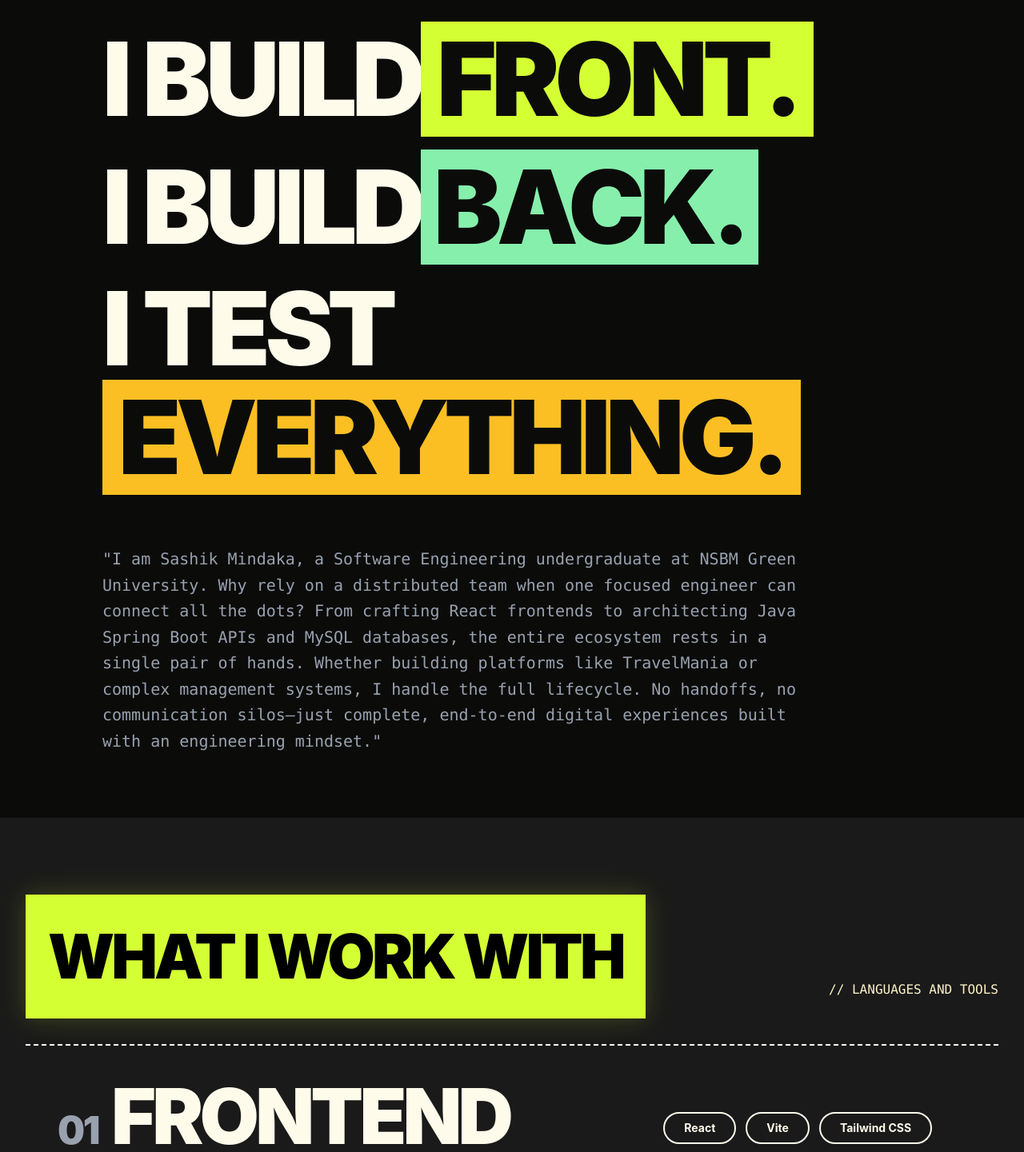
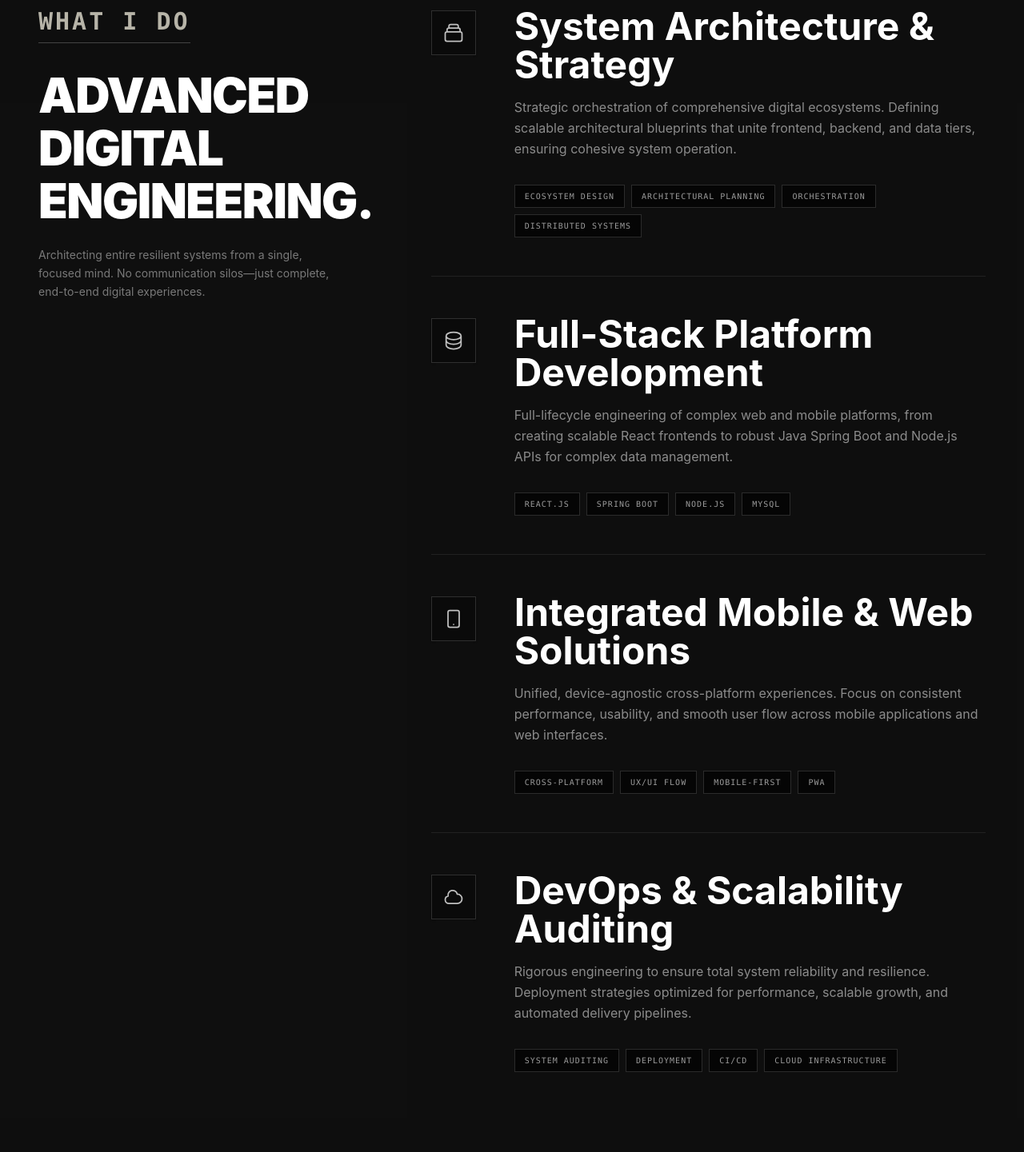
Before and after one commit to sashikmindaka1/profectional_portfolio1, a React (Vite) app in the folder my_profectional_portfolio/: page / in a window 1280 px wide. Shown: the part 888-2329 px from the top of the page at 80% size. Built offline with nearby package versions, Linux system fonts and the light colour scheme.

Commit message:
adding new project section

```diff
--- a/my_profectional_portfolio/src/App.jsx
+++ b/my_profectional_portfolio/src/App.jsx
@@ -21,9 +21,7 @@ function App() {
       <section id="manifesto">
         <ManifestoSection />
       </section>
-      <section id="about">
-        <AboutLanguages />
-      </section>
+
 
       <section id="projects">
         <Projects />
--- a/my_profectional_portfolio/src/components/ManifestoSection.jsx
+++ b/my_profectional_portfolio/src/components/ManifestoSection.jsx
@@ -1,71 +1,119 @@
-import React from 'react'
-import { motion } from 'framer-motion'
+import React from 'react';
 
-export default function ManifestoSection() {
+export default function ServicesSection() {
+
+  const services = [
+    {
+      id: 1,
+      title: "System Architecture & Strategy",
+      desc: "Strategic orchestration of comprehensive digital ecosystems. Defining scalable architectural blueprints that unite frontend, backend, and data tiers, ensuring cohesive system operation.",
+      tags: ["ECOSYSTEM DESIGN", "ARCHITECTURAL PLANNING", "ORCHESTRATION", "DISTRIBUTED SYSTEMS"],
+      icon: (
+        <svg className="w-7 h-7" fill="none" stroke="currentColor" viewBox="0 0 24 24">
+          <path strokeLinecap="round" strokeLinejoin="round" strokeWidth={1.5} d="M19 11H5m14 0a2 2 0 012 2v6a2 2 0 01-2 2H5a2 2 0 01-2-2v-6a2 2 0 012-2m14 0V9a2 2 0 00-2-2M5 11V9a2 2 0 012-2m0 0V5a2 2 0 012-2h6a2 2 0 012 2v2M7 7h10" />
+        </svg>
+      )
+    },
+    {
+      id: 2,
+      title: "Full-Stack Platform Development",
+      desc: "Full-lifecycle engineering of complex web and mobile platforms, from creating scalable React frontends to robust Java Spring Boot and Node.js APIs for complex data management.",
+      tags: ["REACT.JS", "SPRING BOOT", "NODE.JS", "MYSQL"],
+      icon: (
+        <svg className="w-7 h-7" fill="none" stroke="currentColor" viewBox="0 0 24 24">
+          <path strokeLinecap="round" strokeLinejoin="round" strokeWidth={1.5} d="M4 7v10c0 2.21 3.582 4 8 4s8-1.79 8-4V7M4 7c0 2.21 3.582 4 8 4s8-1.79 8-4M4 7c0-2.21 3.582-4 8-4s8 1.79 8 4m0 5c0 2.21-3.582 4-8 4s-8-1.79-8-4" />
+        </svg>
+      )
+    },
+    {
+      id: 3,
+      title: "Integrated Mobile & Web Solutions",
+      desc: "Unified, device-agnostic cross-platform experiences. Focus on consistent performance, usability, and smooth user flow across mobile applications and web interfaces.",
+      tags: ["CROSS-PLATFORM", "UX/UI FLOW", "MOBILE-FIRST", "PWA"],
+      icon: (
+        <svg className="w-7 h-7" fill="none" stroke="currentColor" viewBox="0 0 24 24">
+          <path strokeLinecap="round" strokeLinejoin="round" strokeWidth={1.5} d="M12 18h.01M8 21h8a2 2 0 002-2V5a2 2 0 00-2-2H8a2 2 0 00-2 2v14a2 2 0 002 2z" />
+        </svg>
+      )
+    },
+    {
+      id: 4,
+      title: "DevOps & Scalability Auditing",
+      desc: "Rigorous engineering to ensure total system reliability and resilience. Deployment strategies optimized for performance, scalable growth, and automated delivery pipelines.",
+      tags: ["SYSTEM AUDITING", "DEPLOYMENT", "CI/CD", "CLOUD INFRASTRUCTURE"],
+      icon: (
+        <svg className="w-7 h-7" fill="none" stroke="currentColor" viewBox="0 0 24 24">
+          <path strokeLinecap="round" strokeLinejoin="round" strokeWidth={1.5} d="M3 15a4 4 0 004 4h9a5 5 0 10-.1-9.999 5.002 5.002 0 10-9.78 2.096A4.001 4.001 0 003 15z" />
+        </svg>
+      )
+    }
+  ];
+
   return (
-    // Converted section to motion.section for scroll animations
-    <motion.section
-      className='bg-[#0B0C0A] overflow-hidden'
-      initial={{ opacity: 0, y: 50 }}
-      whileInView={{ opacity: 1, y: 0 }}
-      viewport={{ once: true, amount: 0.2 }}
-      transition={{ duration: 0.7, ease: "easeOut" }}
-    >
-      <div className='px-4 sm:px-8 md:px-12 lg:px-20 xl:px-32 pt-16 pb-20'>
+    <section className="w-full bg-[#050505]/96 text-[#C0C0C0] py-24 px-6 lg:px-12 font-sans selection:bg-[#C0C0C0] selection:text-[#050505]">
+      <div className="max-w-7xl mx-auto flex flex-col lg:flex-row gap-16 lg:gap-24">
 
-        {/* Section subtitle / tag */}
-        <p className='text-xs sm:text-sm lg:text-base leading-relaxed mb-6 text-amber-50'>
-          // FULLSTACK ENGINEER
-        </p>
+        {/* Sticky Header Section */}
+        <div className="lg:w-1/3 lg:sticky lg:top-32 h-fit">
+          <div className="inline-block border-b border-[#C0C0C0]/30 pb-2 mb-8">
+            <span className="text-2xl lg:text-3xl text-amber-50/70 text-xs font-mono font-semibold tracking-widest uppercase">
+              WHAT I DO
+            </span>
+          </div>
+          <h2 className="text-4xl lg:text-6xl font-black text-white leading-[1.1] uppercase tracking-tight">
+            Advanced <br /> Digital <br /> Engineering.
+          </h2>
+          <p className="mt-6 text-[#C0C0C0]/60 text-sm leading-relaxed max-w-sm">
+            Architecting entire resilient systems from a single, focused mind. No communication silos—just complete, end-to-end digital experiences.
+          </p>
+        </div>
 
-        {/* First Highlight Heading: Frontend */}
-        <motion.h1
-          className='font-sans font-black tracking-tighter text-5xl sm:text-5xl md:text-7xl lg:text-8xl xl:text-9xl text-amber-50 mt-4'
-          initial={{ opacity: 0, x: -50 }}
-          whileInView={{ opacity: 1, x: 0 }}
-          viewport={{ once: true }}
-          transition={{ duration: 0.6, delay: 0.1 }}
-        >
-          <span className='block md:inline'>I BUILD</span>
-          <span className='text-[#0B0C0A] bg-[#d4ff33] px-3 py-1 md:px-5 md:py-2 inline-block mt-2 md:mt-0'>FRONT.</span>
-        </motion.h1>
+        {/* : Services List*/}
+        <div className="lg:w-2/3 flex flex-col">
+          {services.map((service, index) => (
+            <div
+              key={service.id}
 
-        {/* Second Highlight Heading: Backend */}
-        <motion.h1
-          className='font-sans font-black tracking-tighter text-5xl sm:text-5xl md:text-7xl lg:text-8xl xl:text-9xl text-amber-50 mt-4'
-          initial={{ opacity: 0, x: -50 }}
-          whileInView={{ opacity: 1, x: 0 }}
-          viewport={{ once: true }}
-          transition={{ duration: 0.6, delay: 0.25 }}
-        >
-          <span className='block md:inline'>I BUILD</span>
-          <span className='text-[#0B0C0A] bg-[#86efac] px-4 py-1 md:py-2 inline-block mt-2 md:mt-0'>BACK.</span>
-        </motion.h1>
+             // add line
+              className={`group flex flex-col sm:flex-row gap-6 lg:gap-10 py-12 transition-all duration-500 ${
+                index !== 0 ? 'border-t border-[#C0C0C0]/10 hover:border-[#C0C0C0]/40' : 'pt-0'
+              }`}
+            >
 
-        {/* Third Highlight Heading: Testing */}
-        <motion.h1
-          className='font-sans font-black tracking-tighter text-5xl sm:text-5xl md:text-7xl lg:text-8xl xl:text-9xl text-amber-50 mt-4'
-          initial={{ opacity: 0, x: -50 }}
-          whileInView={{ opacity: 1, x: 0 }}
-          viewport={{ once: true }}
-          transition={{ duration: 0.6, delay: 0.4 }}
-        >
-          <span className='block md:inline'>I TEST</span>
-          <span className='text-[#0B0C0A] bg-[#fbbf24] px-3 py-1 md:px-5 md:py-2 inline-block mt-2 md:mt-0'>EVERYTHING.</span>
-        </motion.h1>
+              {/* Icon Box */}
+              <div className="sm:w-16 shrink-0 pt-1">
+                <div className="w-14 h-14 bg-[#0A0A0A] border border-[#C0C0C0]/20 flex items-center justify-center text-[#C0C0C0] group-hover:bg-[#C0C0C0] group-hover:text-[#050505] transition-all duration-500 shadow-sm">
+                  {service.icon}
+                </div>
+              </div>
 
-        {/* Professional summary paragraph with fade-up animation */}
-        <motion.p
-          className='text-gray-400 font-mono text-xs sm:text-sm md:text-base lg:text-lg xl:text-xl leading-relaxed text-left max-w-4xl pt-10 md:pt-16'
-          initial={{ opacity: 0, y: 30 }}
-          whileInView={{ opacity: 1, y: 0 }}
-          viewport={{ once: true }}
-          transition={{ duration: 0.6, delay: 0.55 }}
-        >
-          "I am Sashik Mindaka, a Software Engineering undergraduate at NSBM Green University. Why rely on a distributed team when one focused engineer can connect all the dots? From crafting React frontends to architecting Java Spring Boot APIs and MySQL databases, the entire ecosystem rests in a single pair of hands. Whether building platforms like TravelMania or complex management systems, I handle the full lifecycle. No handoffs, no communication silos—just complete, end-to-end digital experiences built with an engineering mindset."
-        </motion.p>
+              {/* Content */}
+              <div className="flex-1">
+                <h3 className="text-5xl font-bold text-white mb-4 group-hover:translate-x-2 transition-transform duration-500">
+                  {service.title}
+                </h3>
+                <p className="text-[#C0C0C0]/70 text-sm lg:text-base leading-relaxed mb-8">
+                  {service.desc}
+                </p>
+
+                {/* Tags */}
+                <div className="flex flex-wrap gap-2">
+                  {service.tags.map((tag, idx) => (
+                    <span
+                      key={idx}
+                      className="px-3 py-1.5 bg-[#050505] border border-[#C0C0C0]/20 text-[10px] font-mono tracking-widest text-[#C0C0C0]/80 uppercase hover:bg-[#C0C0C0]/10 transition-colors"
+                    >
+                      {tag}
+                    </span>
+                  ))}
+                </div>
+              </div>
+
+            </div>
+          ))}
+        </div>
 
       </div>
-    </motion.section>
-  )
+    </section>
+  );
 }
--- a/my_profectional_portfolio/src/components/Navbar.jsx
+++ b/my_profectional_portfolio/src/components/Navbar.jsx
@@ -13,7 +13,6 @@ export default function Navbar() {
   const navItems = [
     { name: 'Home', id: 'home' },
     { name: 'About', id: 'manifesto' },
-    { name: 'Mainfesto', id: 'about' },
     { name: 'Projects', id: 'projects' },
     { name: 'Certification', id: 'certification' },
     { name: 'Education', id: 'education' },
@@ -51,7 +50,7 @@ export default function Navbar() {
         {/* Right Side: Contact Button (Desktop Only - 'hidden md:block') */}
         <a href="#Footer" className="hidden md:block">
           <div className="w-auto flex justify-end">
-            <button className="bg-amber-50 border-2 border-b-black text-[#0A1931] font-semibold rounded-full px-6 py-2.5 hover:bg-[#0A1931] hover:text-[#D4AF37] transition-all duration-300 shadow-[0_0_15px_rgba(212,175,55,0.2)] hover:shadow-[0_0_20px_rgba(212,175,55,0.4)] transform hover:-translate-y-0.5">
+            <button className="bg-amber-50 border-2 border-b-black text-[#0A1931] font-semibold px-6 py-2.5 hover:bg-[#0A1931] hover:text-[#D4AF37] transition-all duration-300 shadow-[0_0_15px_rgba(212,175,55,0.2)] hover:shadow-[0_0_20px_rgba(212,175,55,0.4)] transform hover:-translate-y-0.5">
               CONTACT ME
             </button>
           </div>
--- a/my_profectional_portfolio/src/components/Projects.jsx
+++ b/my_profectional_portfolio/src/components/Projects.jsx
@@ -1,173 +1,16 @@
-import React from 'react';
-import { motion } from 'framer-motion';
-import Travelmaniap from '../assests/travelmaniap.jpeg';
-import { image } from 'framer-motion/client';
-import financialmanagementImg from '../assests/financialmanagementImg.png'
-import portfolioImg from '../assests/portfolioimg1.png'
+import React from 'react'
 
-// Reusable Project Card Component with Framer Motion entry animation
-const ProjectCard = ({ id, title, category, type, description, image, techStack, githubLink, demoLink, index }) => {
-  return (
-    <motion.div
-      className="text-amber-50 border border-dashed border-gray-800 bg-[#0B0C0A] p-4 sm:p-6 md:p-8 rounded-2xl hover:border-[#d4ff33]/50 hover:bg-[#12151a] transition-all duration-300"
-      initial={{ opacity: 0, y: 50 }}
-      whileInView={{ opacity: 1, y: 0 }}
-      viewport={{ once: true, amount: 0.1 }}
-      // Stagger animation effect based on the card index
-      transition={{ duration: 0.6, delay: index * 0.15, ease: "easeOut" }}
-    >
-      {/* Responsive Grid: 1 Column on Mobile & Laptop, Split Layout on Large Displays */}
-      <div className="grid grid-cols-1 xl:grid-cols-[1fr_4%_1fr] gap-6 xl:gap-0">
+export default function Projects() {
 
-        {/* FIRST COLUMN: Project Title & Image */}
-        <div className="flex flex-col justify-between">
-          <div>
-            <p className="font-sans font-black tracking-tighter text-4xl sm:text-5xl lg:text-6xl text-amber-50">
-              {id}
-            </p>
-            <p className="font-sans font-black tracking-tighter text-3xl sm:text-4xl lg:text-5xl text-amber-50 mt-2">
-              {title}
-            </p>
-          </div>
 
-          <img
-            className="mt-6 w-full rounded-xl object-cover shadow-lg border border-gray-900"
-            src={image}
-            alt={`${title} showcase`}
-          />
-        </div>
-
-        {/* SECOND COLUMN: Visual Gap Spacer (Hidden on Mobile/Tablet) */}
-        <div className="hidden xl:block" />
-
-        {/* THIRD COLUMN: Project Info & Actions */}
-        <div className="flex flex-col justify-between mt-4 xl:mt-0">
-          <div>
-            <button className="text-black bg-[#d4ff33] font-mono font-bold text-xs rounded-xl py-1 px-3">
-              [UNDEPLOYED]
-            </button>
-
-            <p className="font-mono font-bold tracking-tight text-lg sm:text-xl text-amber-50 mt-4">
-              {category}
-            </p>
-            <p className="font-mono font-bold tracking-tight text-base sm:text-lg text-amber-100/70 mt-1">
-              {type} /
-            </p>
-
-            <p className="font-mono text-sm sm:text-base text-gray-300 mt-6 leading-relaxed">
-              {description}
-            </p>
-
-            {/* Tech Stack Badges */}
-            <div className="flex flex-wrap gap-2 mt-6">
-              {techStack.map((tech, techIndex) => (
-                <span
-                  key={techIndex}
-                  className="text-[#d4ff33] bg-[#0B0C0A] border border-[#d4ff33]/40 rounded-xl py-1.5 px-3 text-xs font-mono whitespace-nowrap hover:text-black hover:bg-[#d4ff33] transition-all cursor-default"
-                >
-                  {tech}
-                </span>
-              ))}
-            </div>
-          </div>
-
-          {/* Action Buttons */}
-          <div className="grid grid-cols-1 sm:grid-cols-2 gap-3 sm:gap-4 mt-8">
-            <a
-              href={githubLink}
-              target="_blank"
-              rel="noreferrer"
-              className="text-[#FF4D4D] bg-black border border-[#FF4D4D] font-mono font-bold text-sm rounded-xl hover:text-black hover:bg-[#FF4D4D] py-2 px-3 text-center transition-all"
-            >
-              View in Github
-            </a>
-
-            <a
-              href={demoLink}
-              target="_blank"
-              rel="noreferrer"
-              className="text-[#4dff00] bg-black border border-[#4dff00] font-mono font-bold text-sm rounded-xl hover:text-black hover:bg-[#4dff00] py-2 px-3 text-center transition-all"
-            >
-              Live Demo
-            </a>
-          </div>
-        </div>
-
-      </div>
-    </motion.div>
-  );
-};
-
-export default function Featured() {
-  // Array containing all project details for clean data management
-  const projectsData = [
-    {
-      id: "01",
-      title: "TRAVELMANIA",
-      category: "Travel Management Platform",
-      type: "Fullstack WEB Platform",
-      description: "A full-stack solution for fragmented travel experiences.",
-      image: Travelmaniap,
-      techStack: ["React", "Spring Boot", "PostgreSQL", "REST API"],
-      githubLink: "https://github.com/sashikmindaka1/profectional_portfolio1",
-      demoLink: ""
-    },
-    {
-      id: "02",
-      title: "SM FINANCIAL",
-      category: "Modern Financial Management System",
-      type: "Fullstack MERN Platform",
-      description: "A robust financial tracking platform built for seamless expense management, budgeting, and real-time transaction analytics.",
-      image: financialmanagementImg,
-      techStack: ["React", "Node.js", "Express", "MongoDB", "Tailwind CSS"],
-      githubLink: "https://github.com/sashikmindaka1/MernFinancialTrackerApp",
-      demoLink: "https://mern-financial-tracker-app.vercel.app/"
-    },
-
-    {
-      id: "03",
-      title: "MY PORTFOLIO",
-      category: "Personal Developer Portfolio",
-      type: "Frontend Web Application",
-      description: "A high-performance, responsive portfolio built to showcase modern software engineering projects, tech stacks, and academic milestones.",
-      image: portfolioImg,
-      techStack: ["React", "Tailwind CSS", "Framer Motion", "Vite"],
-      githubLink: "https://github.com/sashikmindaka1/profectional_portfolio1",
-      demoLink: "https://www.sashikmindaka.dev/"
-    },
-
-  ];
 
   return (
-    <section className="bg-[#0B0C0A] py-16 px-4 sm:px-8 md:px-12 overflow-hidden">
 
-      {/* Header Section with Motion Animation */}
-      <motion.div
-        initial={{ opacity: 0, scale: 0.9, y: 30 }}
-        whileInView={{ opacity: 1, scale: 1, y: 0 }}
-        viewport={{ once: true }}
-        transition={{ duration: 0.7, ease: "easeOut" }}
-      >
-        <div className="flex flex-wrap items-baseline gap-4 mb-8">
-          <span className="font-sans font-black tracking-tighter text-[clamp(2.5rem,6vw,8rem)] text-black bg-[#d4ff33] px-2 shadow-[0_0_25px_rgba(212,255,51,0.2)]">
-            FEATURED.
-          </span>
-          <span className="font-sans font-black tracking-tighter text-3xl sm:text-5xl md:text-6xl lg:text-7xl text-amber-50 px-2 lg:px-18">
-            (PROJECT SHOWCASE)
-          </span>
-        </div>
-
-        <h1 className="text-amber-200 font-mono mb-8 text-sm sm:text-base">
-          // CREATIVE BUILD SHOWCASE
-        </h1>
-      </motion.div>
-
-      {/* Main Grid Layout for Cards */}
-      <div className="grid grid-cols-1 xl:grid-cols-2 gap-8">
-        {projectsData.map((project, index) => (
-          <ProjectCard key={index} {...project} index={index} />
-        ))}
-      </div>
-    </section>
-  );
+    <div className='bg-black'>
+      <>
+      <h1 className='text-4xl lg:text-6xl text-amber-50 py-2 lg:py-10 font-mono font-semibold tracking-widest uppercase'>My Works</h1>
+      <h1 className='text-4xl lg:text-6xl text-amber-50'>Features Projects</h1>
+      </>
+    </div>
+  )
 }
```
Also changed, not shown: my_profectional_portfolio/src/components/Hero.jsx (+4 -4 lines), my_profectional_portfolio/src/assests/ChatGPT Image Sep 30, 2026, 03_45_53 AM.png (added).
